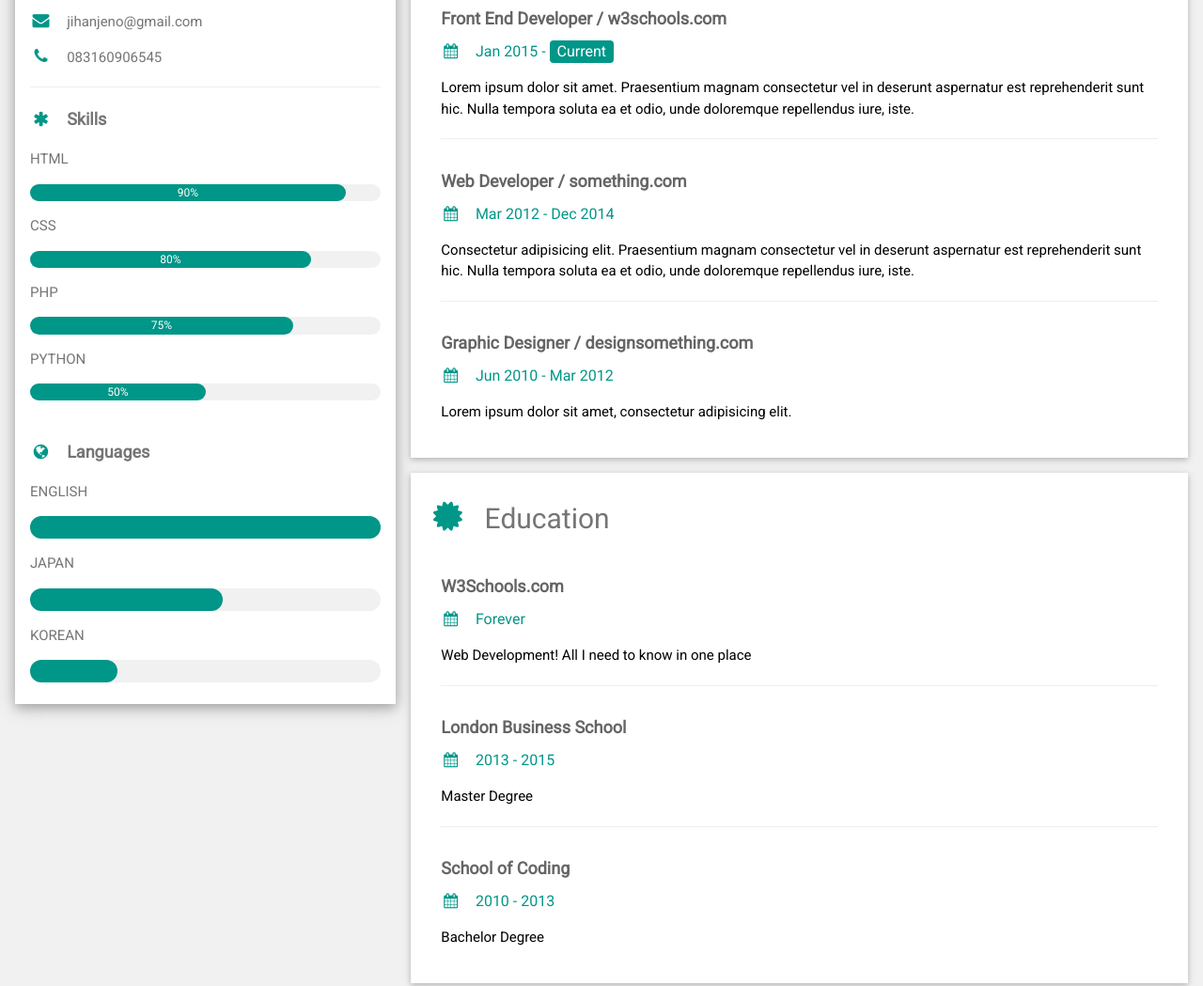
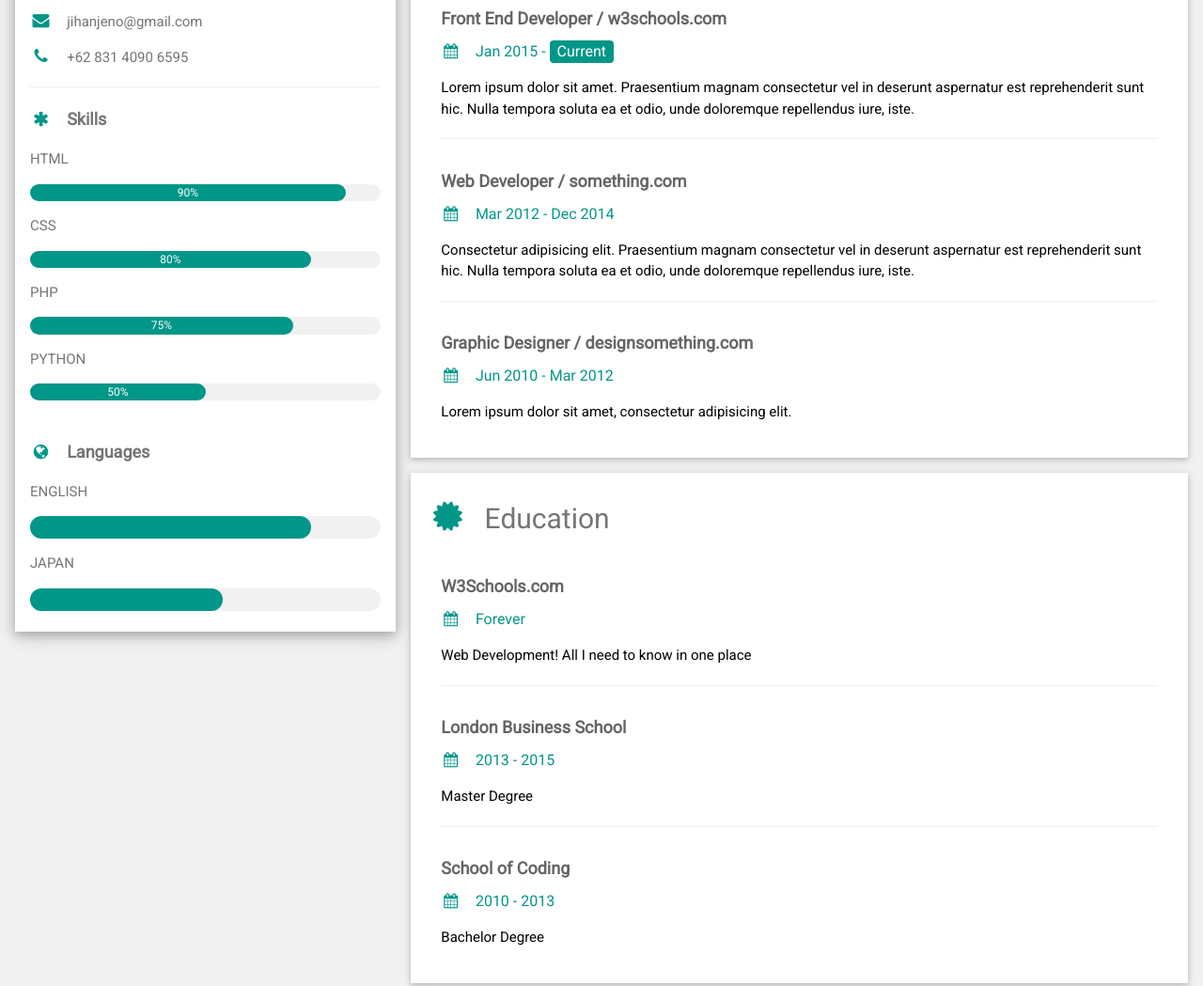
Before and after one commit to jihanrahmadani/website, a plain HTML site: page index.html in a window 1280 px wide. Shown: the part 117-1166 px from the top of the page at 94% size. Drawn offline with nearby package versions, Linux system fonts and the light colour scheme.

Commit message:
Update index.html

```diff
--- a/index.html
+++ b/index.html
@@ -1,7 +1,7 @@
 <!DOCTYPE html>
 <html>
 <head>
-<title>W3.CSS Template</title>
+<title>PROFILE</title>
 <meta charset="UTF-8">
 <meta name="viewport" content="width=device-width, initial-scale=1">
 <link rel="stylesheet" href="https://www.w3schools.com/w3css/4/w3.css">
@@ -33,7 +33,7 @@ html,body,h1,h2,h3,h4,h5,h6 {font-family: "Roboto", sans-serif}
           <p><i class="fa fa-briefcase fa-fw w3-margin-right w3-large w3-text-teal"></i>Student</p>
           <p><i class="fa fa-home fa-fw w3-margin-right w3-large w3-text-teal"></i> Indonesia, medan</p>
           <p><i class="fa fa-envelope fa-fw w3-margin-right w3-large w3-text-teal"></i>jihanjeno@gmail.com</p>
-          <p><i class="fa fa-phone fa-fw w3-margin-right w3-large w3-text-teal"></i>083160906545</p>
+          <p><i class="fa fa-phone fa-fw w3-margin-right w3-large w3-text-teal"></i>+62 831 4090 6595</p>
           <hr>
 
           <p class="w3-large"><b><i class="fa fa-asterisk fa-fw w3-margin-right w3-text-teal"></i>Skills</b></p>
@@ -60,15 +60,11 @@ html,body,h1,h2,h3,h4,h5,h6 {font-family: "Roboto", sans-serif}
           <p class="w3-large w3-text-theme"><b><i class="fa fa-globe fa-fw w3-margin-right w3-text-teal"></i>Languages</b></p>
           <p>ENGLISH</p>
           <div class="w3-light-grey w3-round-xlarge">
-            <div class="w3-round-xlarge w3-teal" style="height:24px;width:100%"></div>
+            <div class="w3-round-xlarge w3-teal" style="height:24px;width:80%"></div>
           </div>
           <p>JAPAN</p>
           <div class="w3-light-grey w3-round-xlarge">
             <div class="w3-round-xlarge w3-teal" style="height:24px;width:55%"></div>
-          </div>
-          <p>KOREAN</p>
-          <div class="w3-light-grey w3-round-xlarge">
-            <div class="w3-round-xlarge w3-teal" style="height:24px;width:25%"></div>
           </div>
           <br>
         </div>
```
